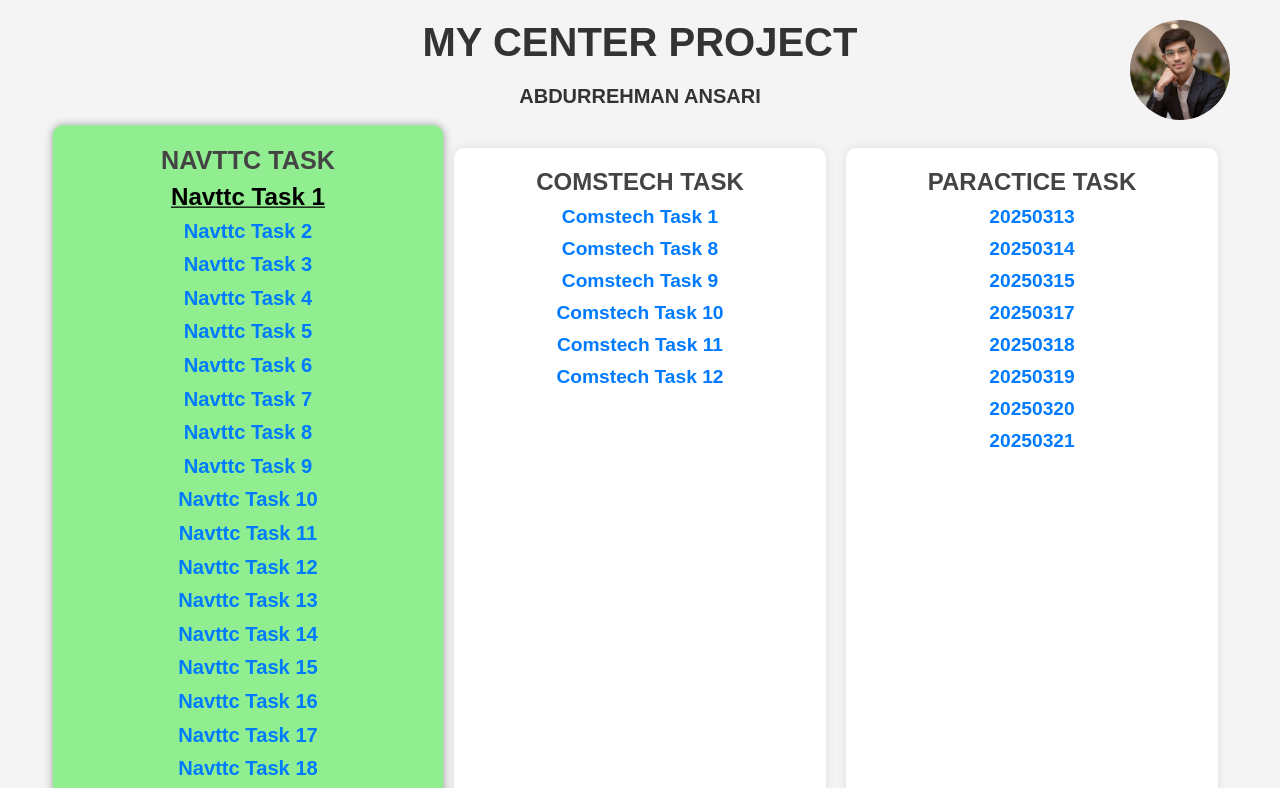
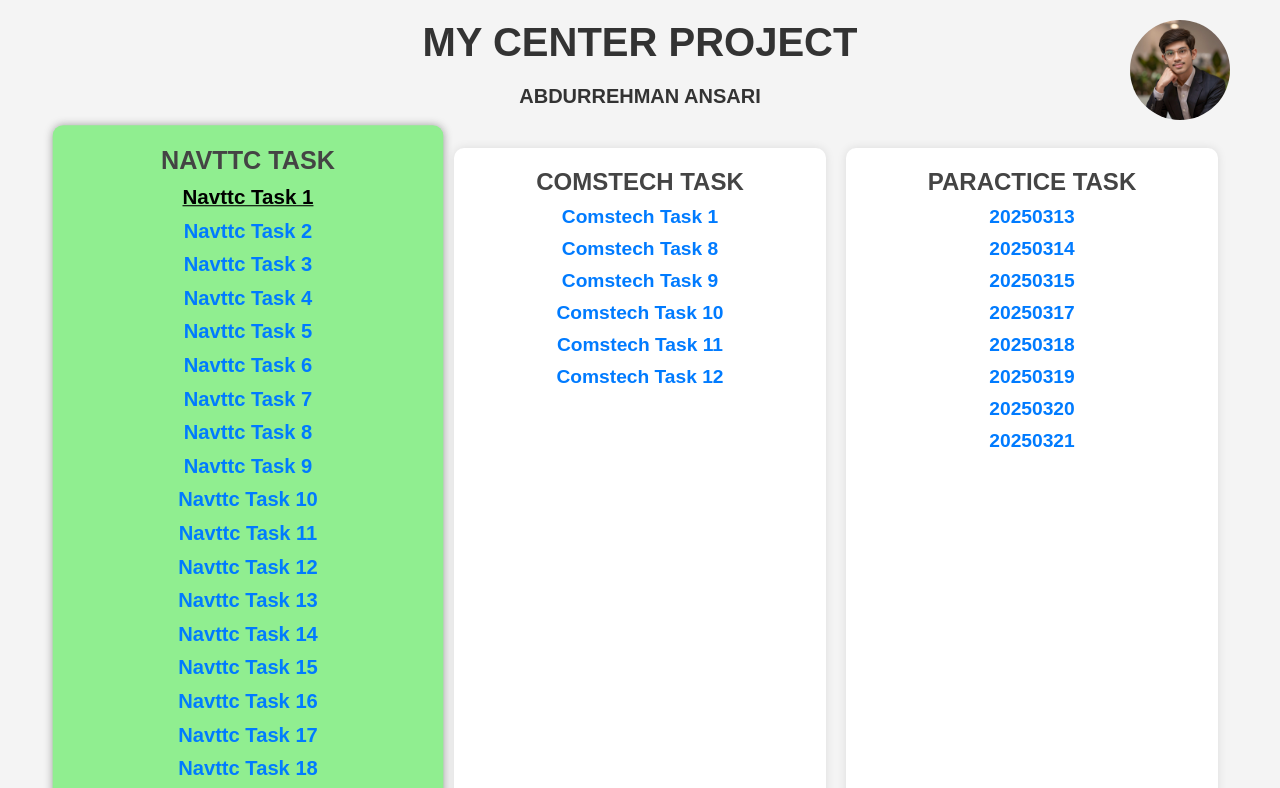
Before and after one commit to ansari1k5/ansari1k5, a plain HTML site: page MY_porfolio/index.html in a window 1280 px wide. In both pictures the pointer is over the link "Navttc Task 1". Shown: the top 788 px of the page. Drawn offline with Linux system fonts and the light colour scheme.

Commit message:
Update index.html

```diff
--- a/MY_porfolio/index.html
+++ b/MY_porfolio/index.html
@@ -68,11 +68,13 @@
             font-size: 1.2em;
             font-weight: bold;
             margin: 10px 0;
+            transition: 0.5s;
+
         }
 
         .column a:hover {
             text-decoration: underline;
-            scale: 1.20;
+            scale: 1.02;
             color: #000000;
             transition: 0.3s;
 
```
